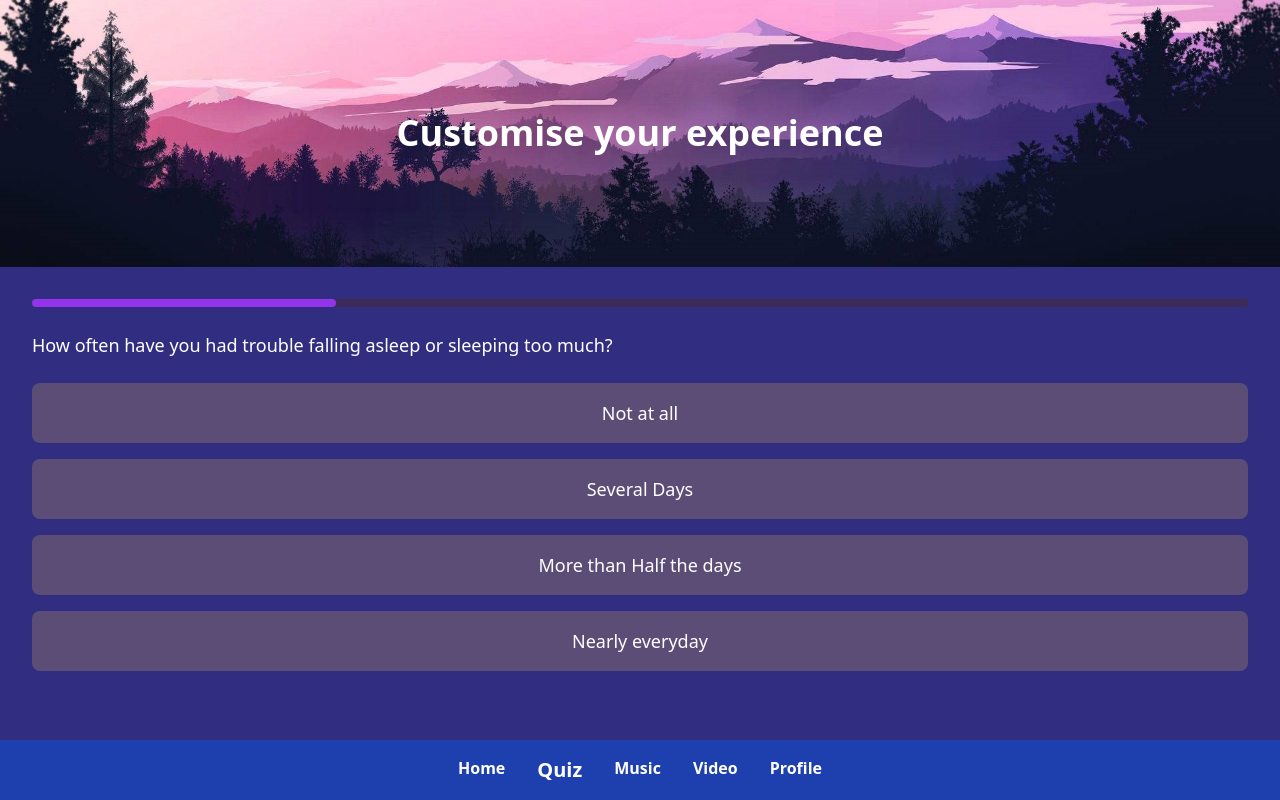
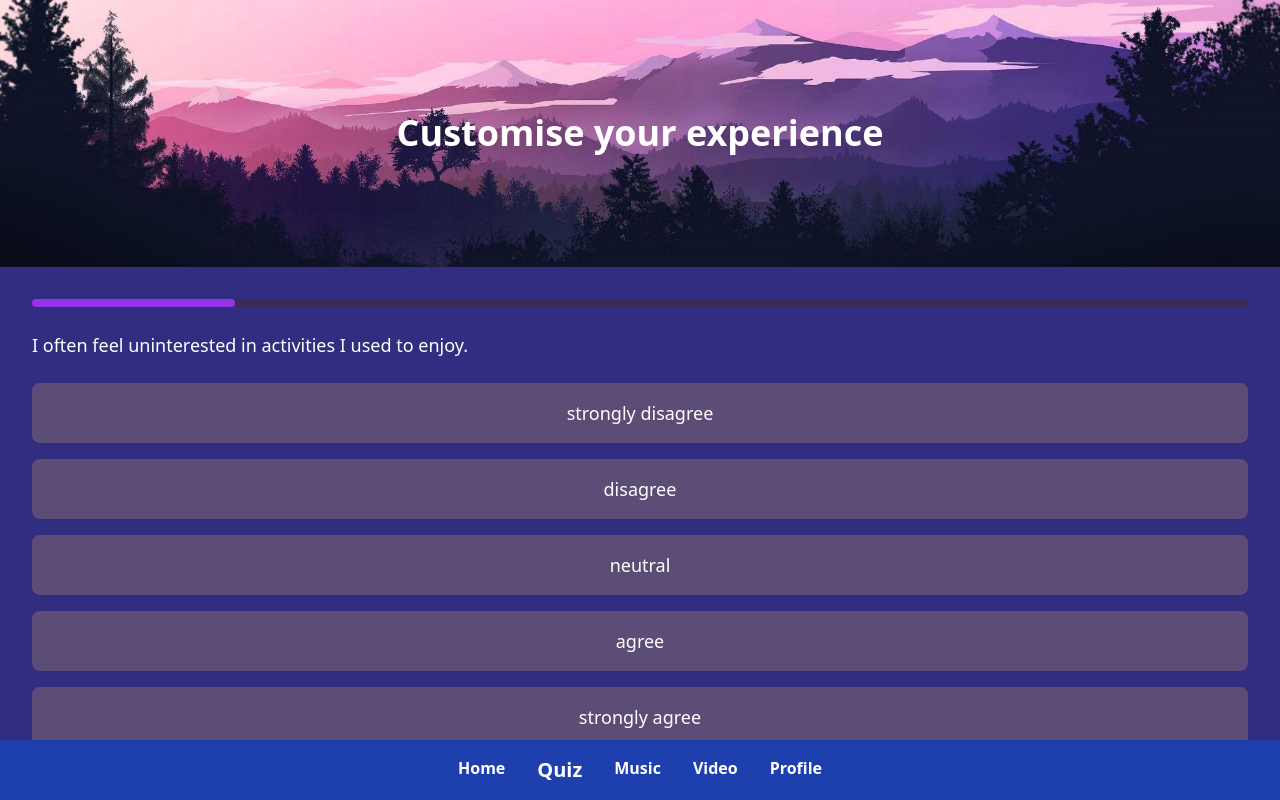
Before and after one commit to virtualvasu/LAL252-EazeIt, a React (Create React App) app in the folder frontend/: page /quiz in a window 1280 px wide. Built offline with nearby package versions, Linux system fonts and the light colour scheme.

Commit message:
Improved

```diff
--- a/frontend/src/components/pages/Quiz.js
+++ b/frontend/src/components/pages/Quiz.js
@@ -7,23 +7,30 @@ const Quiz = () => {
 
   const questions = [
     {
-      question: "How often have you had trouble falling asleep or sleeping too much?",
-      options: ["Not at all", "Several Days", "More than Half the days", "Nearly everyday"]
+      question: "I often feel uninterested in activities I used to enjoy.",
+      options: ["strongly disagree", "disagree", "neutral", "agree", "strongly agree"]
     },
     {
-      question: "How often do you feel down, depressed, or hopeless?",
-      options: ["Not at all", "Several Days", "More than Half the days", "Nearly everyday"]
+      question: "I feel that my daily energy levels are noticeably low.",
+      options: ["strongly disagree", "disagree", "neutral", "agree", "strongly agree"]
     },
     {
-      question: "How often do you feel little interest or pleasure in doing things?",
-      options: ["Not at all", "Several Days", "More than Half the days", "Nearly everyday"]
+      question: "I frequently feel isolated or disconnected from people around me.",
+      options: ["strongly disagree", "disagree", "neutral", "agree", "strongly agree"]
     },
     {
-      question: "How often do you experience trouble concentrating?",
-      options: ["Not at all", "Several Days", "More than Half the days", "Nearly everyday"]
-    }
+      question: "I find it hard to concentrate on tasks or make decisions.",
+      options: ["strongly disagree", "disagree", "neutral", "agree", "strongly agree"]
+    },
+    {
+      question: "I often feel sad or hopeless without any specific reason.",
+      options: ["strongly disagree", "disagree", "neutral", "agree", "strongly agree"]
+    },
+    {
+      question: "I struggle with a constant feeling of guilt or self-doubt.",
+      options: ["strongly disagree", "disagree", "neutral", "agree", "strongly agree"]
+    },
   ];
-
   const handleAnswer = (answer) => {
     const answerIndex = questions[currentQuestion].options.indexOf(answer);
     setScore((prevScore) => prevScore + answerIndex); // Add the score based on the selected option
```
